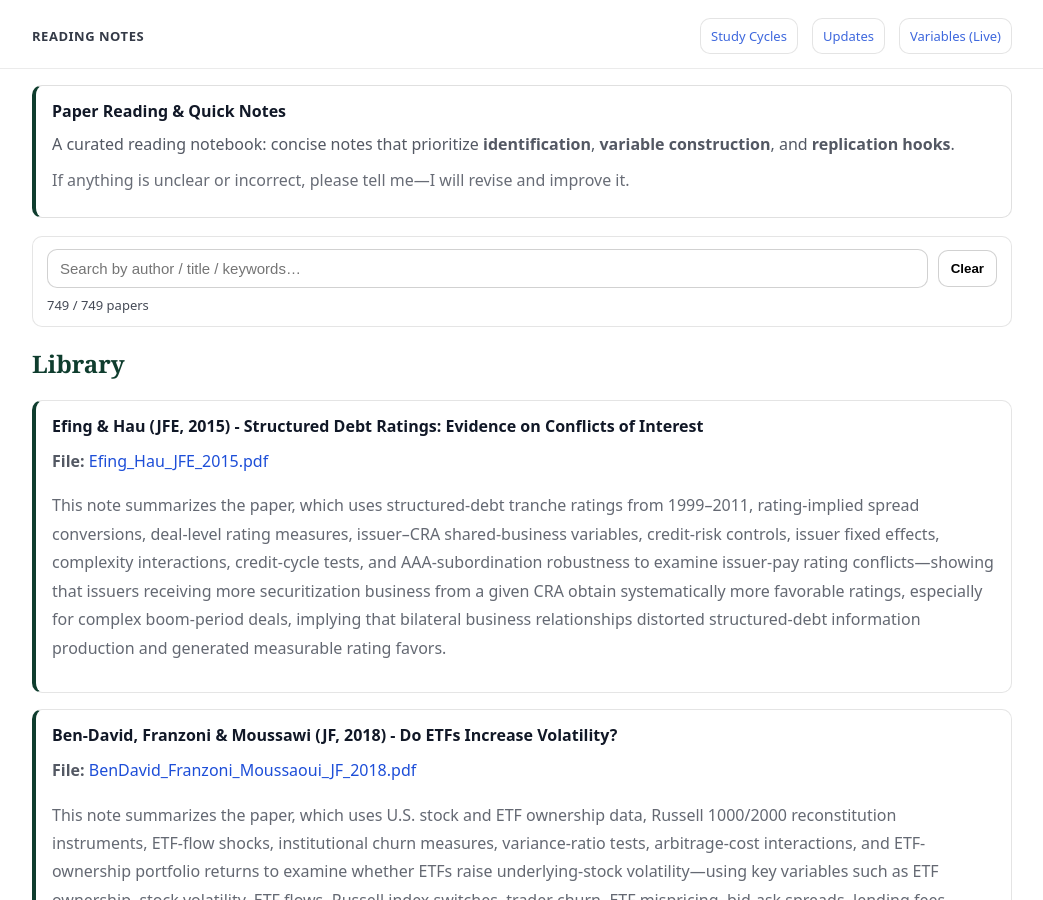
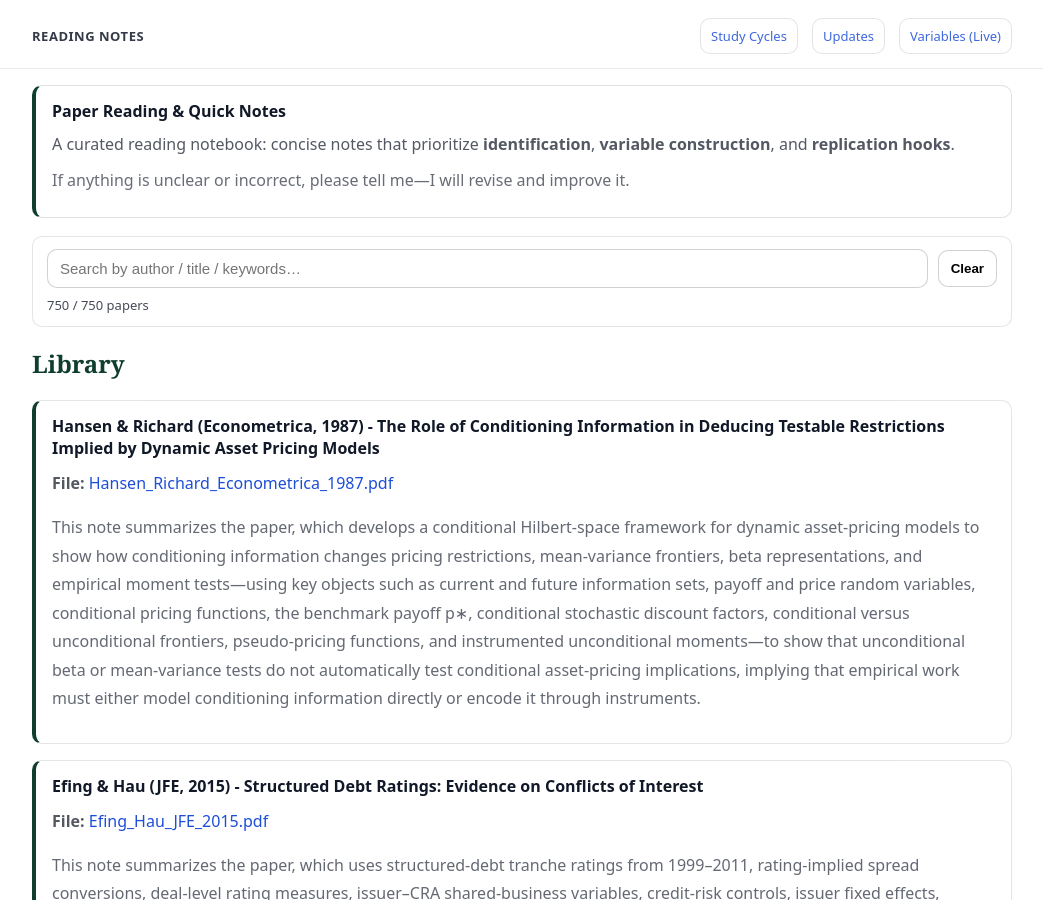
Before and after one commit to yaxinzn/study-archive, a Jekyll site: the page built from reading/index.md, in a window 1280 px wide and 900 px high. Shown: the whole window, without its empty margins (118-1161 px from the left). Built offline with Jekyll 4.4.1, drawn with Linux system fonts in a browser that asks for light colours.

Commit message:
Reading: add/update Hansen_Richard_Econometrica_1987.pdf

```diff
--- a/_data/reading.yml
+++ b/_data/reading.yml
@@ -1,3 +1,7 @@
+- title: "Hansen & Richard (Econometrica, 1987) - The Role of Conditioning Information in Deducing Testable Restrictions Implied by Dynamic Asset Pricing Models"
+  file: "Hansen_Richard_Econometrica_1987.pdf"
+  desc: "This note summarizes the paper, which develops a conditional Hilbert-space framework for dynamic asset-pricing models to show how conditioning information changes pricing restrictions, mean-variance frontiers, beta representations, and empirical moment tests—using key objects such as current and future information sets, payoff and price random variables, conditional pricing functions, the benchmark payoff p∗, conditional stochastic discount factors, conditional versus unconditional frontiers, pseudo-pricing functions, and instrumented unconditional moments—to show that unconditional beta or mean-variance tests do not automatically test conditional asset-pricing implications, implying that empirical work must either model conditioning information directly or encode it through instruments."
+
 - title: "Efing & Hau (JFE, 2015) - Structured Debt Ratings: Evidence on Conflicts of Interest"
   file: "Efing_Hau_JFE_2015.pdf"
   desc: "This note summarizes the paper, which uses structured-debt tranche ratings from 1999–2011, rating-implied spread conversions, deal-level rating measures, issuer–CRA shared-business variables, credit-risk controls, issuer fixed effects, complexity interactions, credit-cycle tests, and AAA-subordination robustness to examine issuer-pay rating conflicts—showing that issuers receiving more securitization business from a given CRA obtain systematically more favorable ratings, especially for complex boom-period deals, implying that bilateral business relationships distorted structured-debt information production and generated measurable rating favors."
```
Also changed, not shown: 1 other file.
